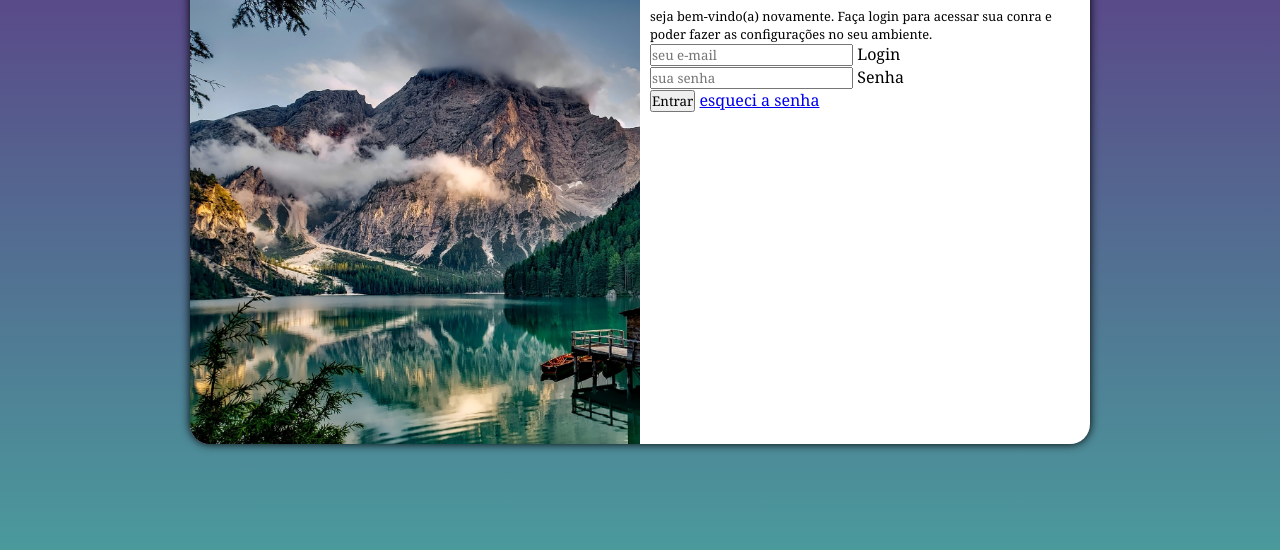
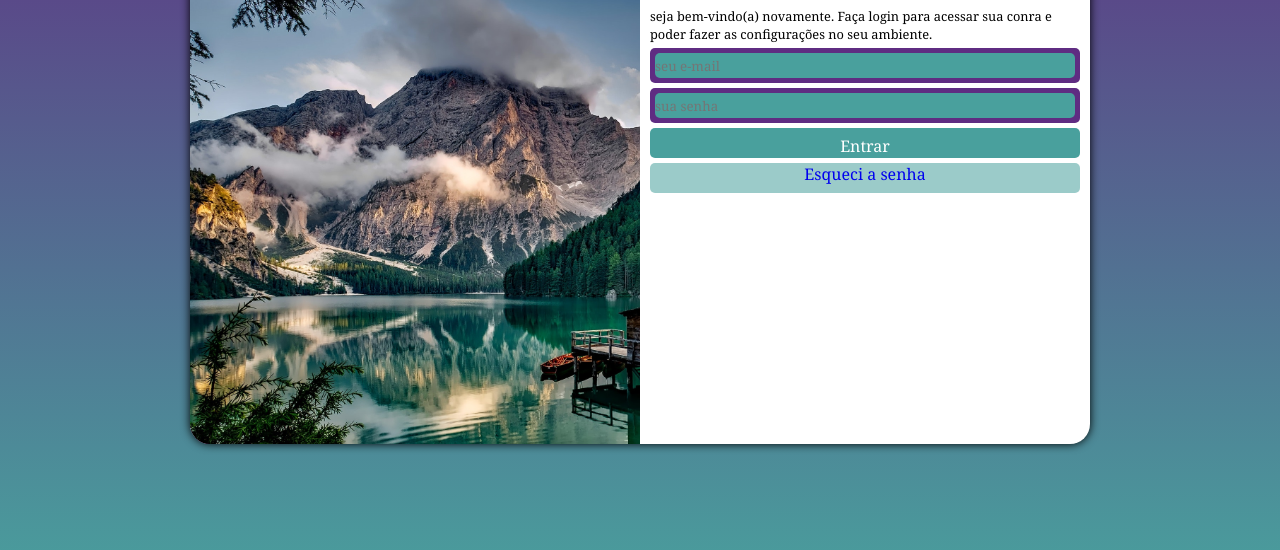
Before and after one commit to jefferson5ds/projeto-login, a plain HTML site: page index.html in a window 1280 px wide. Shown: the part 206-756 px from the top of the page. Drawn offline with Linux system fonts and the light colour scheme.

Commit message:
projeto atualizado

```diff
--- a/estilos/style.css
+++ b/estilos/style.css
@@ -59,3 +59,63 @@ div#formulario > h1{
 div#formulario > p{
     font-size: 0.8em;
 }
+div.campo > label{
+    display: none;
+}
+   form > div.campo input {
+    background-color: #49a09d;
+    width: 100%;
+    border-radius: 5px;
+    border: none;
+    height: 25px;
+
+}
+ div.campo label{
+    color: white;
+
+}
+form > div.campo{
+background-color: #5f2c82;
+display: block;
+width: 100%;
+margin: 5px 0px;
+padding: 5px;
+border-radius: 5px;
+
+}
+
+form input[type=submit] {
+    display: block;
+    width: 100%;
+    font-size: 1em;
+    background-color: #49a09d;
+    border: none;
+    color: white;
+    border-radius: 5px 5px 5px;
+    padding-top: 5px;
+    margin-top: 5px;
+    text-decoration: none;
+    height: 30px;
+
+}
+form input[type=submit]:hover{
+    background-color: rgb(57, 96, 130);
+
+}
+
+form > a.botao {
+    text-align: center;
+    display: block;
+    width: 100%;
+    background-color: #49a09d8b;
+    border-radius: 5px;
+    margin-top: 5px;
+    text-decoration: none;
+    height: 30px;
+
+
+}
+form > a.botao:hover{
+    background-color: #49a09d;
+
+}
--- a/index.html
+++ b/index.html
@@ -25,12 +25,14 @@
                     <input type="email" name="login" id="ilogin" placeholder="seu e-mail" required maxlength="30">
                     <label for="ilogin">Login</label>
                 </div>
+
                 <div class="campo">
                 <input type="password" name="senha" id="isenha" placeholder="sua senha" autocomplete="current-password" required aria-multiline="8" maxlength="20">
                 <label for="isenha">Senha</label>
                 </div>
+
                 <input type="submit" value="Entrar">
-                <a href="esqueci.html">esqueci a senha</a>
+                <a href="esqueci.html" class="botao">Esqueci a senha</a>
              </form>
 
             </div>
```
